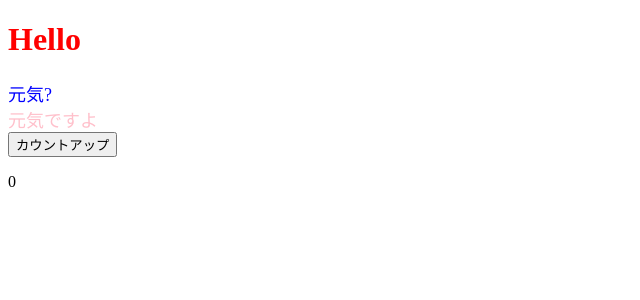
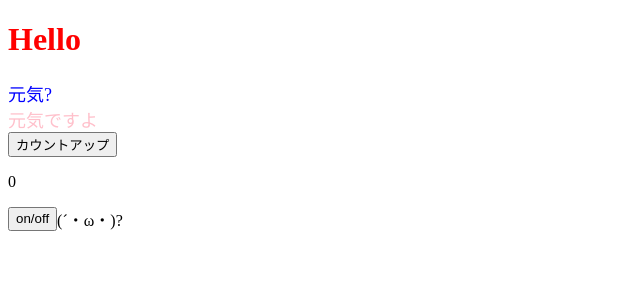
Before and after one commit to sinsky/react-practice, a React (Create React App) app: page / in a window 1280 px wide. Shown: the top 300 px of the page, without its empty margins (0-640 px from the left). Built offline with nearby package versions, Linux system fonts and the light colour scheme.

Commit message:
再レンダリングの体験

```diff
--- a/src/App.jsx
+++ b/src/App.jsx
@@ -6,6 +6,11 @@ const App = () => {
     setNum(num + 1);
   };
   const [num, setNum] = useState(0);
+
+  const [faceShowFlag, faceShowFunc] = useState(true);
+  const swichFaceShow = () => {
+    faceShowFunc(!faceShowFlag);
+  };
   /* returnできる要素は親に一つだけ */
   /* 不要なタグを避けるために<React.Fragment>か<>を使うことで、無用な表記を避けれる */
   return (
@@ -15,6 +20,10 @@ const App = () => {
       <ColorfullMessage color="pink" message="元気ですよ" />
       <button onClick={onClickCountup}>カウントアップ</button>
       <p>{num}</p>
+      <div style={{ display: "flex" }}>
+        <button onClick={swichFaceShow}>on/off</button>
+        {faceShowFlag && <span>(´・ω・)?</span>}
+      </div>
     </>
   );
 };
```
